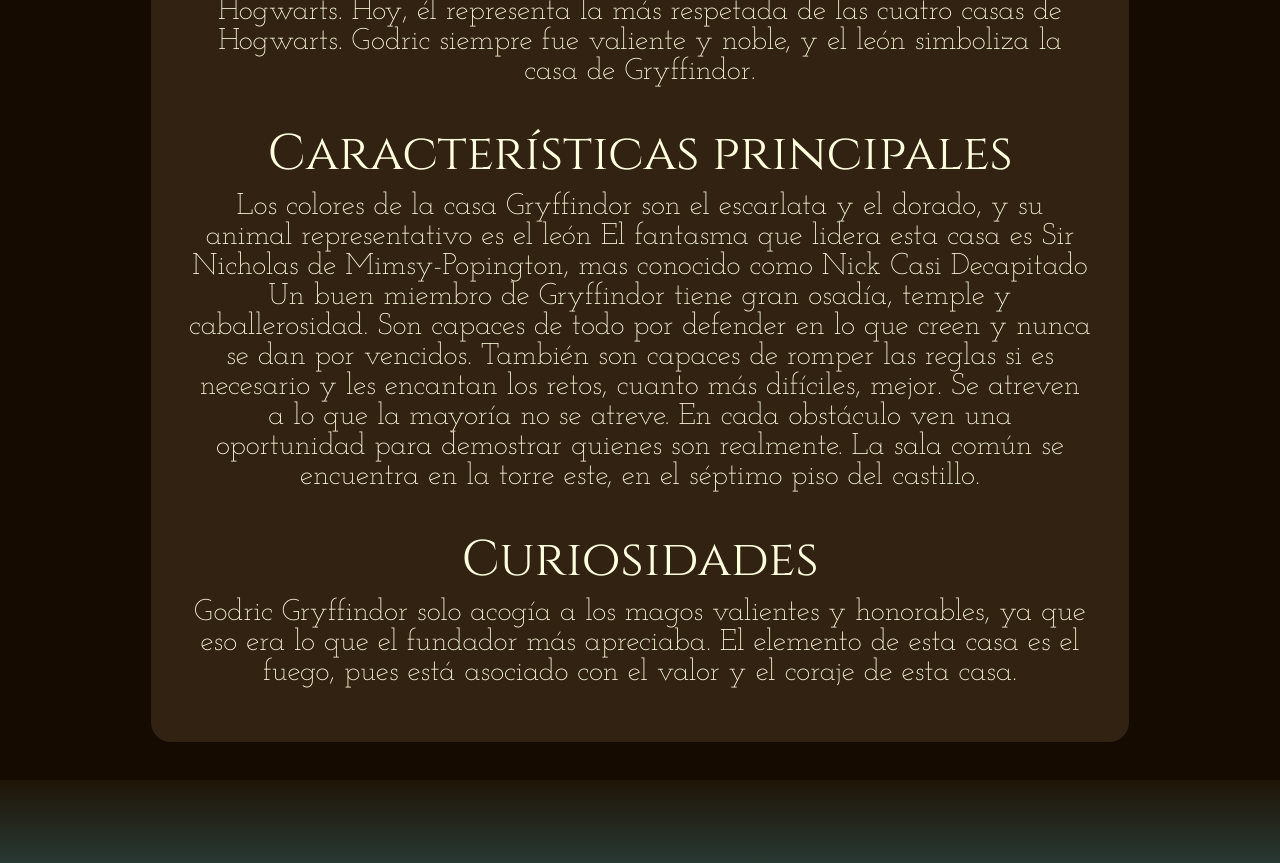
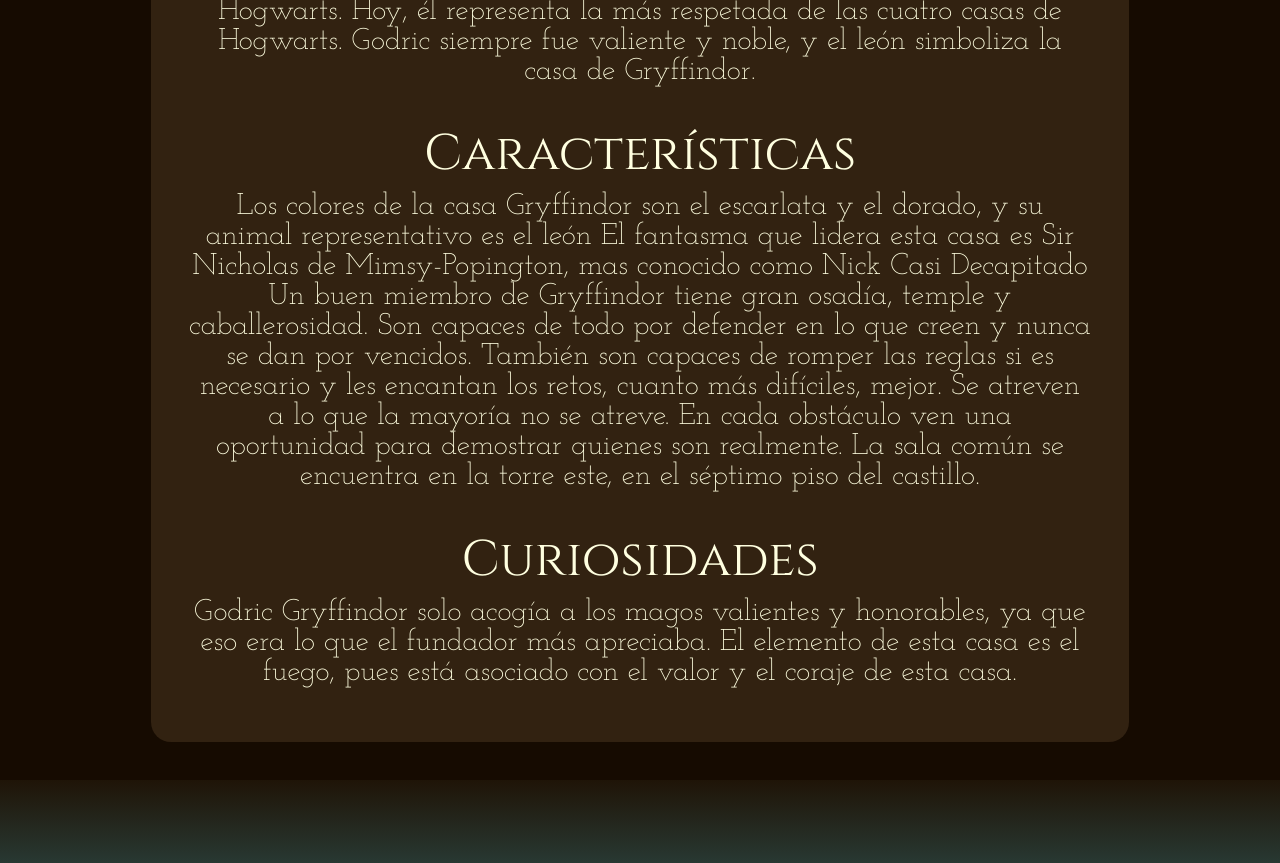
Before and after one commit to Lulakonig/Hogwarts, a website: page gryffindor.html in a window 1280 px wide. Shown: the part 2060-2923 px from the top of the page. Drawn offline with nearby package versions, Linux system fonts and the light colour scheme.

Commit message:
Add files via upload

```diff
--- a/gryffindor.html
+++ b/gryffindor.html
@@ -79,7 +79,7 @@
            Fue maestro de pociones y de defensa contra las artes oscuras. Salazar Slytherin estuvo en contacto con Helga Hufflepuff, otra gran bruja de la época, quien comenzó a ayudar a construir Hogwarts. Más tarde, Godric Gryffindor conoce a Rowena Ravenclaw que compartió la sabiduría más allá de sus años con los otros profesores de Hogwarts. Hoy, él representa la más respetada de las cuatro casas de Hogwarts.
            Godric siempre fue valiente y noble, y el león simboliza la casa de Gryffindor.
            </p>
-          <h2 class="casas">Características principales</h2>
+          <h2 class="casas">Características</h2>
         <P>
           Los colores de la casa Gryffindor son el escarlata y el dorado, y su animal representativo es el león
           El fantasma que lidera esta casa es Sir Nicholas de Mimsy-Popington, mas conocido como Nick Casi Decapitado
```
Also changed, not shown: hufflepuff.html (+1 -1 lines), ravenclaw.html (+1 -1 lines), slytherin.html (+1 -1 lines).
